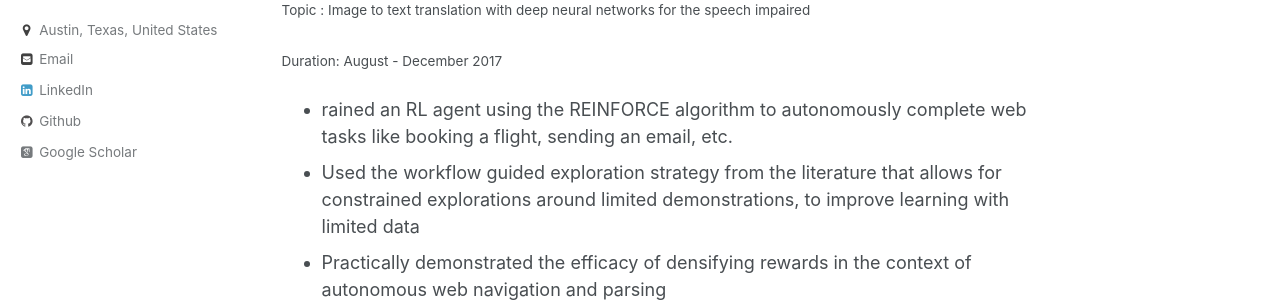
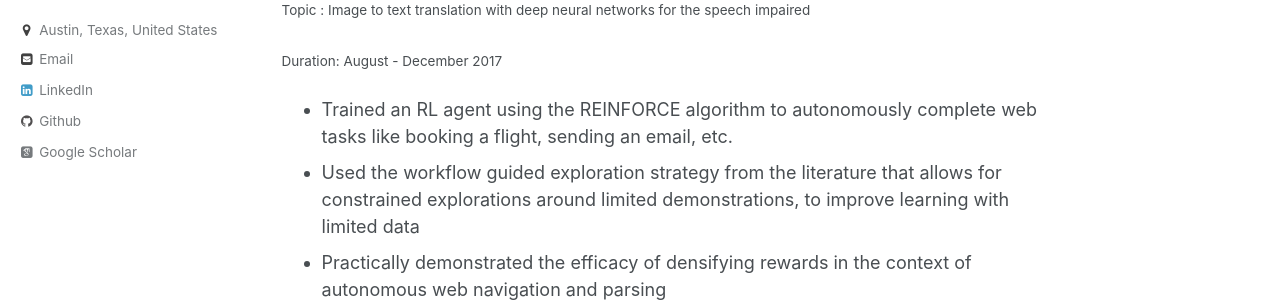
Before and after one commit to SAGNIKMJR/sagnikmjr.github.io, a Jekyll site: the page built from _pages/projects.md, in a window 1280 px wide and 900 px high. Shown: the part 395-697 px from the top of the window. Built offline with Jekyll 4.4.1, drawn with Linux system fonts in a browser that asks for light colours; some web fonts are replaced.

Commit message:
update projects 3

```diff
--- a/_pages/projects.md
+++ b/_pages/projects.md
@@ -18,7 +18,7 @@ Relevant course projects from both my bachelor's and master's degrees.
 
 <small>Duration: August - December 2017</small>
 
-* rained an RL agent using the REINFORCE algorithm to autonomously complete web tasks like booking a flight, sending an email, etc.
+* Trained an RL agent using the REINFORCE algorithm to autonomously complete web tasks like booking a flight, sending an email, etc.
 * Used the workflow guided exploration strategy from the literature that allows for constrained explorations around limited demonstrations, to improve learning with limited data
 * Practically demonstrated the efficacy of densifying rewards in the context of autonomous web navigation and parsing
 
```
